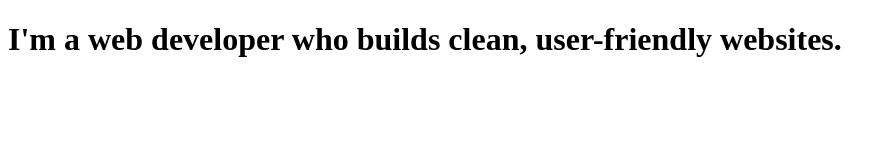
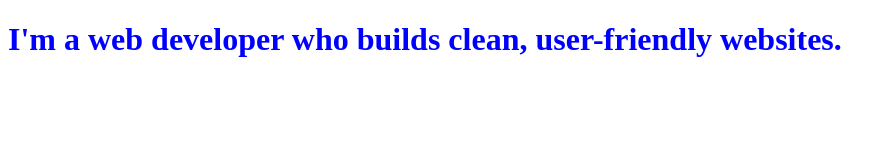
Before and after one commit to spartan1974/hkr_lab1, a plain HTML site: page index.html in a window 1280 px wide. Shown: the whole page, without its empty margins (0-895 px from the left). Drawn offline with Linux system fonts and the light colour scheme.

Commit message:
Update index.html

```diff
--- a/index.html
+++ b/index.html
@@ -4,11 +4,13 @@
 <head>
   <!-- This is my personal web site for the lab1 -->
   <meta charset="UTF-8">
+  <meta name="description" content="George's personal web site">
+  <link rel="stylesheet" href="style.css">
   <title>George's Portfolio</title>
 </head>
 
 <body>
- <h1>I'm a web developer who builds clean, user-friendly websites.</h1>
+ <h1 style="color:blue">I'm a web developer who builds clean, user-friendly websites.</h1>
 </body>
 
 </html>
```
